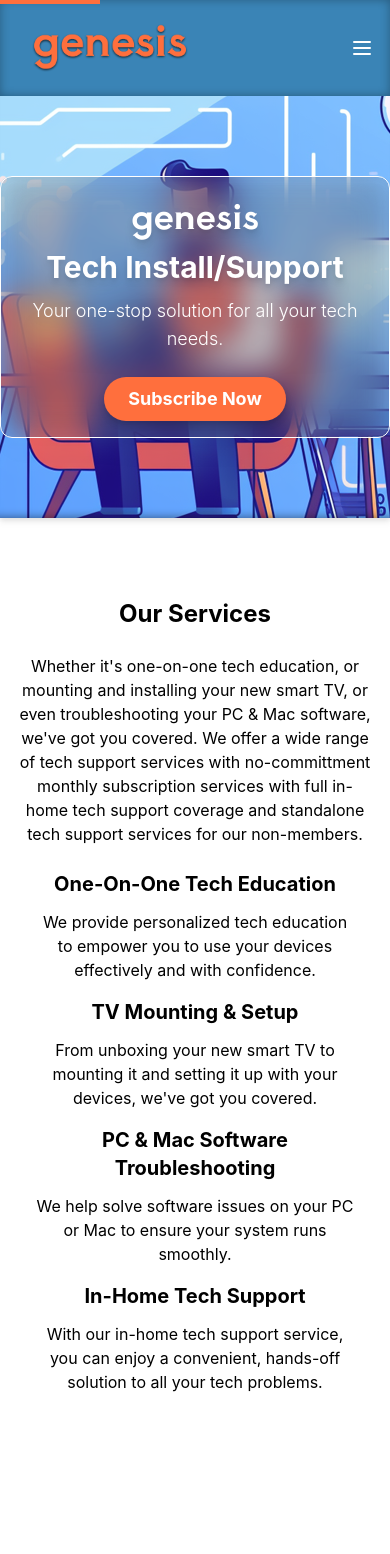
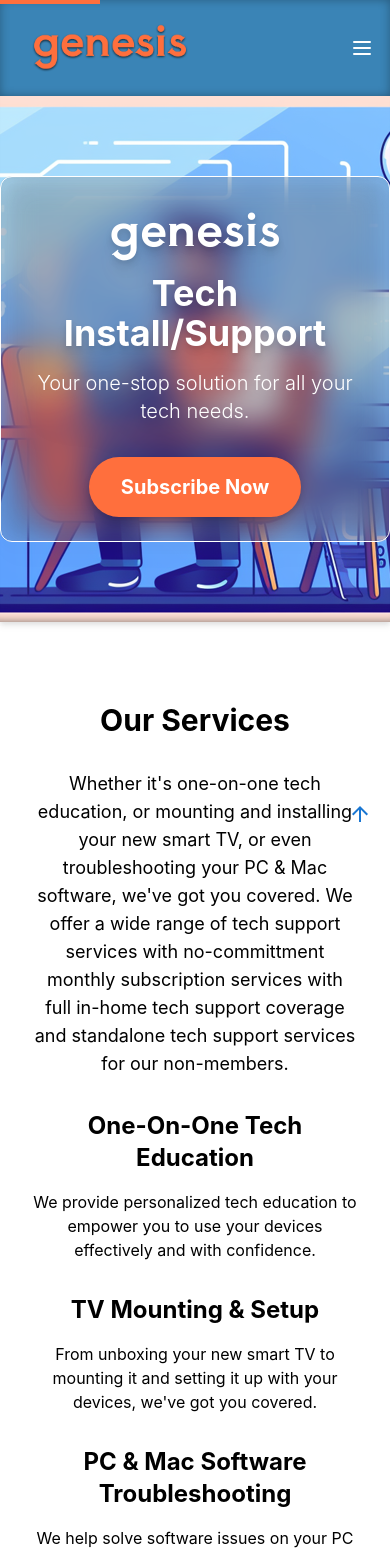
Before and after one commit to MonkeyCrumbs999/Genesis-Tech-Support, a React (Create React App) app: page / in a window 390 px wide. Shown: the top 1554 px of the page. Before the commit the page ends 1474 px from the top, so only its background shows below. Built offline with nearby package versions, Linux system fonts and the light colour scheme.

Commit message:
Added scroll-to-top arrow

```diff
--- a/package.json
+++ b/package.json
@@ -7,6 +7,7 @@
     "@emotion/react": "^11.11.1",
     "@emotion/styled": "^11.11.0",
     "@jridgewell/sourcemap-codec": "^1.4.15",
+    "@mui/icons-material": "^5.11.16",
     "@mui/lab": "^5.0.0-alpha.134",
     "@mui/material": "^5.13.5",
     "@mui/x-date-pickers": "^6.7.0",
--- a/src/components/Appointment.js
+++ b/src/components/Appointment.js
@@ -1,4 +1,41 @@
-import React from "react";
+import React, { useEffect, useState } from "react";
+import IconButton from "@mui/material/IconButton";
+import ArrowUpwardIcon from "@mui/icons-material/ArrowUpward";
+
+function ScrollTop() {
+  const [isVisible, setIsVisible] = useState(false);
+
+  // Show button when page is scrolled up to given distance
+  useEffect(() => {
+    const toggleVisibility = () => {
+      if (window.pageYOffset > 300) {
+        setIsVisible(true);
+      } else {
+        setIsVisible(false);
+      }
+    };
+
+    window.addEventListener("scroll", toggleVisibility);
+
+    return () => window.removeEventListener("scroll", toggleVisibility);
+  }, []);
+
+  // Scroll to top smooth
+  const scrollToTop = () => {
+    window.scrollTo({
+      top: 0,
+      behavior: "smooth",
+    });
+  };
+
+  return (
+    <IconButton
+      onClick={scrollToTop}
+      style={{ position: "fixed", bottom: "5%", right: "5%", zIndex: "1000" }}>
+      <ArrowUpwardIcon />
+    </IconButton>
+  );
+}
 
 function Appointment() {
   return (
@@ -17,6 +54,7 @@ function Appointment() {
         height="800px"
         style={{ border: "none", overflow: "hidden" }}
       />
+      <ScrollTop />
     </div>
   );
 }
--- a/src/components/Home.js
+++ b/src/components/Home.js
@@ -1,11 +1,19 @@
-import React from "react";
+import React, { useState, useEffect } from "react";
 import { Link } from "react-router-dom";
 import HeroImage from "../assets/img/hero.png";
-import { motion } from "framer-motion";
+import { motion, useViewportScroll, useTransform } from "framer-motion";
+import IconButton from "@mui/material/IconButton";
+import ArrowUpwardIcon from "@mui/icons-material/ArrowUpward";
 
 const MotionLink = motion(Link);
 
 function Home() {
+  const [showScroll, setShowScroll] = useState(true);
+
+  const scrollToTop = () => {
+    window.scrollTo({ top: 0, behavior: "smooth" });
+  };
+
   return (
     <main>
       <section
@@ -13,14 +21,14 @@ function Home() {
         style={{
           backgroundImage: `url(${HeroImage})`,
         }}>
-        <div className="bg-white bg-opacity-10 backdrop-blur-lg rounded-xl shadow-inner p-4 sm:p-6 text-center text-white px-4 sm:px-6 border-[1px] border-white drop-shadow-xl backdrop-brightness-75">
-          <h1 className="text-4xl sm:text-5xl md:text-6xl mb-4 sm:mb-6 drop-shadow-md font-aoboshi">
+        <div className="bg-white bg-opacity-10 backdrop-blur-lg rounded-xl shadow-inner p-6 text-center text-white px-6 border-[1px] border-white drop-shadow-xl backdrop-brightness-75">
+          <h1 className="text-5xl md:text-6xl mb-6 drop-shadow-md font-aoboshi">
             genesis
           </h1>
-          <h2 className="text-3xl sm:text-4xl mb-3 sm:mb-4 font-bold drop-shadow-md">
+          <h2 className="text-4xl mb-4 font-bold drop-shadow-md">
             Tech Install/Support
           </h2>
-          <p className="text-lg sm:text-xl md:text-2xl font-light mb-6 sm:mb-8 drop-shadow-2xl">
+          <p className="text-xl md:text-2xl font-light mb-8 drop-shadow-2xl">
             Your one-stop solution for all your tech needs.
           </p>
           <MotionLink
@@ -28,7 +36,7 @@ function Home() {
               scale: 1.2,
               transition: { duration: 0.1, ease: "linear" },
             }}
-            className="inline-block py-2 sm:py-4 px-6 sm:px-8 text-lg sm:text-xl bg-genesis-orange text-white font-bold rounded-full transition duration-300 hover:bg-orange-700 drop-shadow-md"
+            className="inline-block py-4 px-8 text-xl bg-genesis-orange text-white font-bold rounded-full transition duration-300 hover:bg-orange-700 drop-shadow-md"
             to="/subscription">
             Subscribe Now
           </MotionLink>
@@ -36,12 +44,10 @@ function Home() {
       </section>
 
       <section className="bg-white py-20">
-        <div className="container mx-auto px-4 sm:px-8">
-          <h2 className="text-2xl sm:text-3xl font-bold text-center mb-6 sm:mb-8">
-            Our Services
-          </h2>
-          <div className="max-w-sm sm:max-w-xl mx-auto">
-            <p className="text-base sm:text-lg text-center mb-6 sm:mb-8">
+        <div className="container mx-auto px-8">
+          <h2 className="text-3xl font-bold text-center mb-8">Our Services</h2>
+          <div className="max-w-xl mx-auto">
+            <p className="text-lg text-center mb-8">
               Whether it's one-on-one tech education, or mounting and installing
               your new smart TV, or even troubleshooting your PC & Mac software,
               we've got you covered. We offer a wide range of tech support
@@ -50,9 +56,9 @@ function Home() {
               services for our non-members.
             </p>
           </div>
-          <div className="grid grid-cols-1 gap-4 sm:gap-8 max-w-xs sm:max-w-3xl mx-auto">
+          <div className="grid grid-cols-1 md:grid-cols-2 gap-8 max-w-3xl mx-auto">
             <div className="text-center">
-              <h3 className="text-xl sm:text-2xl mb-3 sm:mb-4 font-bold">
+              <h3 className="text-2xl mb-4 font-bold">
                 One-On-One Tech Education
               </h3>
               <p>
@@ -61,16 +67,14 @@ function Home() {
               </p>
             </div>
             <div className="text-center">
-              <h3 className="text-xl sm:text-2xl mb-3 sm:mb-4 font-bold">
-                TV Mounting & Setup
-              </h3>
+              <h3 className="text-2xl mb-4 font-bold">TV Mounting & Setup</h3>
               <p>
                 From unboxing your new smart TV to mounting it and setting it up
                 with your devices, we've got you covered.
               </p>
             </div>
             <div className="text-center">
-              <h3 className="text-xl sm:text-2xl mb-3 sm:mb-4 font-bold">
+              <h3 className="text-2xl mb-4 font-bold">
                 PC & Mac Software Troubleshooting
               </h3>
               <p>
@@ -79,9 +83,7 @@ function Home() {
               </p>
             </div>
             <div className="text-center">
-              <h3 className="text-xl sm:text-2xl mb-3 sm:mb-4 font-bold">
-                In-Home Tech Support
-              </h3>
+              <h3 className="text-2xl mb-4 font-bold">In-Home Tech Support</h3>
               <p>
                 With our in-home tech support service, you can enjoy a
                 convenient, hands-off solution to all your tech problems.
@@ -90,6 +92,19 @@ function Home() {
           </div>
         </div>
       </section>
+
+      <IconButton
+        onClick={scrollToTop}
+        style={{
+          position: "fixed",
+          bottom: "10px",
+          right: "10px",
+          display: showScroll ? "flex" : "none",
+        }}
+        color="primary"
+        aria-label="scroll to top">
+        <ArrowUpwardIcon />
+      </IconButton>
     </main>
   );
 }
```
Also changed, not shown: 1 other file (tests, documents, lock files or other folders).
